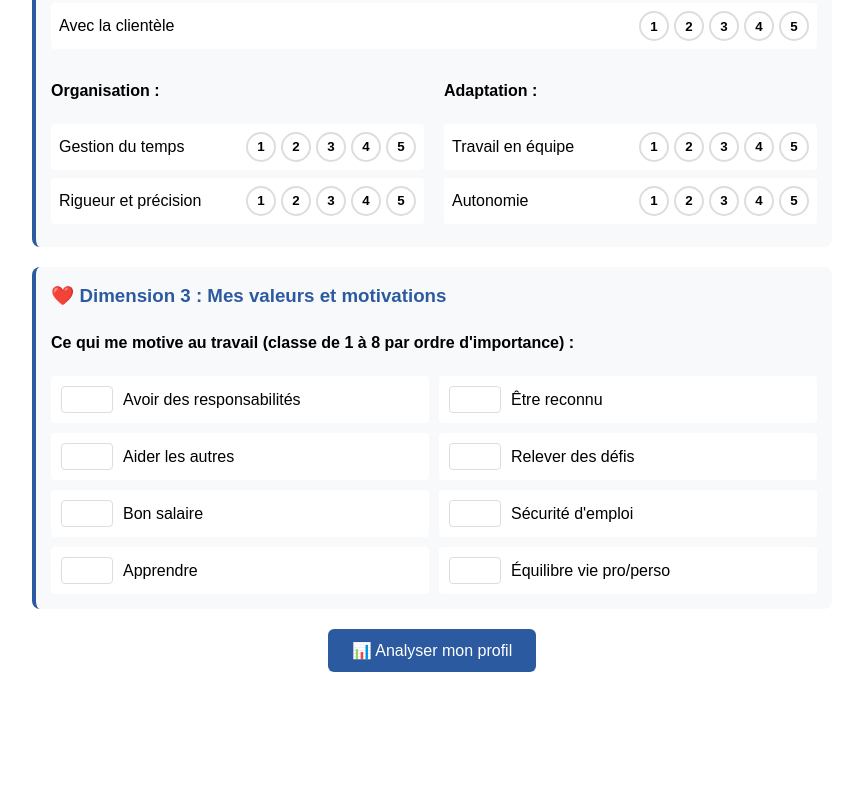
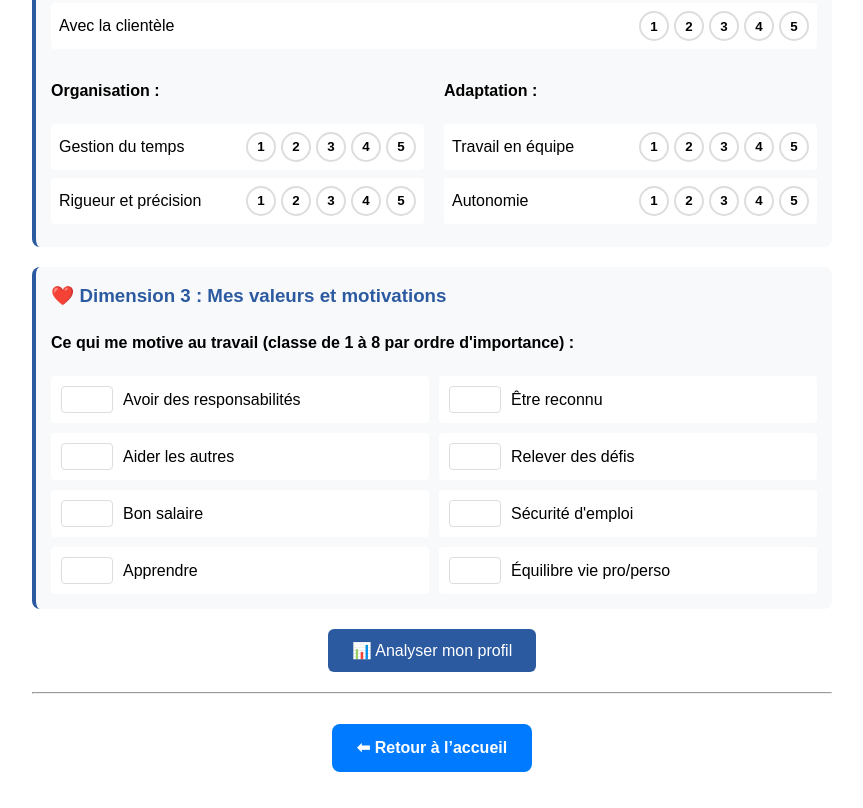
Before and after one commit to cdrecogestion/SoutienParcours, a plain HTML site: page fiche1.html in a window 1280 px wide. Shown: the part 996-1804 px from the top of the page, without its empty margins (208-1071 px from the left). Before the commit the page ends 1708 px from the top, so only its background shows below. Drawn offline with Linux system fonts and the light colour scheme.

Commit message:
ajout bouton pour retour au menu

```diff
--- a/fiche1.html
+++ b/fiche1.html
@@ -486,4 +486,14 @@
         }
     </script>
 </body>
+    <hr>
+<p style="text-align:center; margin-top:30px;">
+  <a href="index.html"
+     style="display:inline-block; padding:12px 25px; background:#007bff; color:white;
+            text-decoration:none; border-radius:8px; font-weight:bold;
+            transition:background 0.3s;">
+    ⬅ Retour à l’accueil
+  </a>
+</p>
+
 </html>
```
